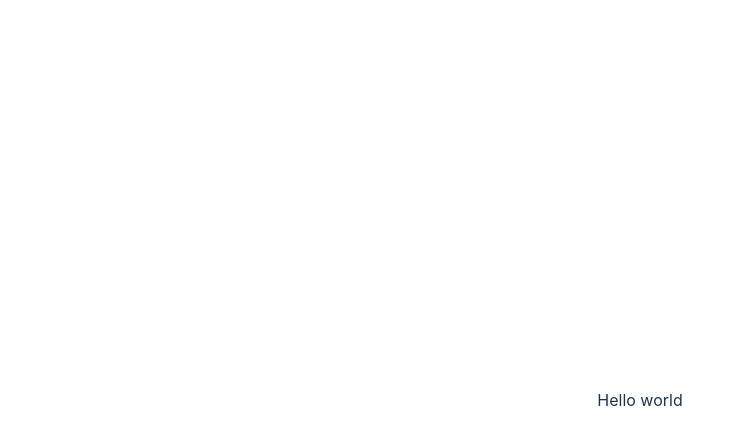
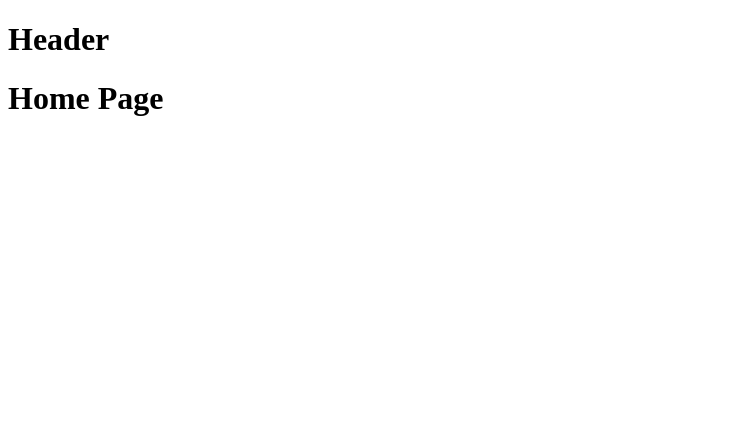
Before and after one commit to kumykowski/PAI4, a React (Vite) app: page / in a window 1280 px wide. Shown: the top 444 px of the page, without its empty margins (0-737 px from the left). Built offline with nearby package versions, Linux system fonts and the light colour scheme.

Commit message:
Added router and basics for homepage

```diff
--- a/src/App.tsx
+++ b/src/App.tsx
@@ -1,9 +1,7 @@
-import './App.css'
+import { Router } from './components/Router';
 
 export const App = () => {
   return (
-    <>
-    <p>Hello world</p>
-    </>
+    <Router />
   )
 }
--- /dev/null
+++ b/src/components/Router.tsx
@@ -0,0 +1,21 @@
+import { createBrowserRouter, RouterProvider } from "react-router-dom";
+import { HomePage } from "../pages/Home";
+import { Layout } from "../internal/Layout";
+import { Links } from "../constants/links";
+
+const router = createBrowserRouter([
+	{
+		path: Links.HOME,
+		element: <Layout />,
+		children: [
+			{
+				path: Links.HOME,
+				element: <HomePage />,
+			},
+		],
+	},
+]);
+
+export const Router = () => {
+	return <RouterProvider router={router} />;
+};
--- /dev/null
+++ b/src/constants/links.ts
@@ -0,0 +1,3 @@
+export enum Links {
+    HOME = "/",
+}
--- /dev/null
+++ b/src/internal/Header.tsx
@@ -0,0 +1,7 @@
+export const Header = () => {
+    return (
+        <header>
+            <h1>Header</h1>
+        </header>
+    );
+}
--- /dev/null
+++ b/src/internal/Layout.tsx
@@ -0,0 +1,11 @@
+import { Header } from './Header';
+import { Outlet } from 'react-router-dom';
+
+export const Layout = () => {
+    return (
+        <div>
+            <Header />
+            <Outlet />
+        </div>
+    );
+}
--- a/src/main.tsx
+++ b/src/main.tsx
@@ -1,6 +1,5 @@
 import { StrictMode } from 'react'
 import { createRoot } from 'react-dom/client'
-import './index.css'
 import { App } from './App.tsx'
 
 createRoot(document.getElementById('root')!).render(
--- /dev/null
+++ b/src/pages/Home.tsx
@@ -0,0 +1,7 @@
+export const HomePage = () => {
+    return (
+        <div>
+            <h1>Home Page</h1>
+        </div>
+    );
+}
```
